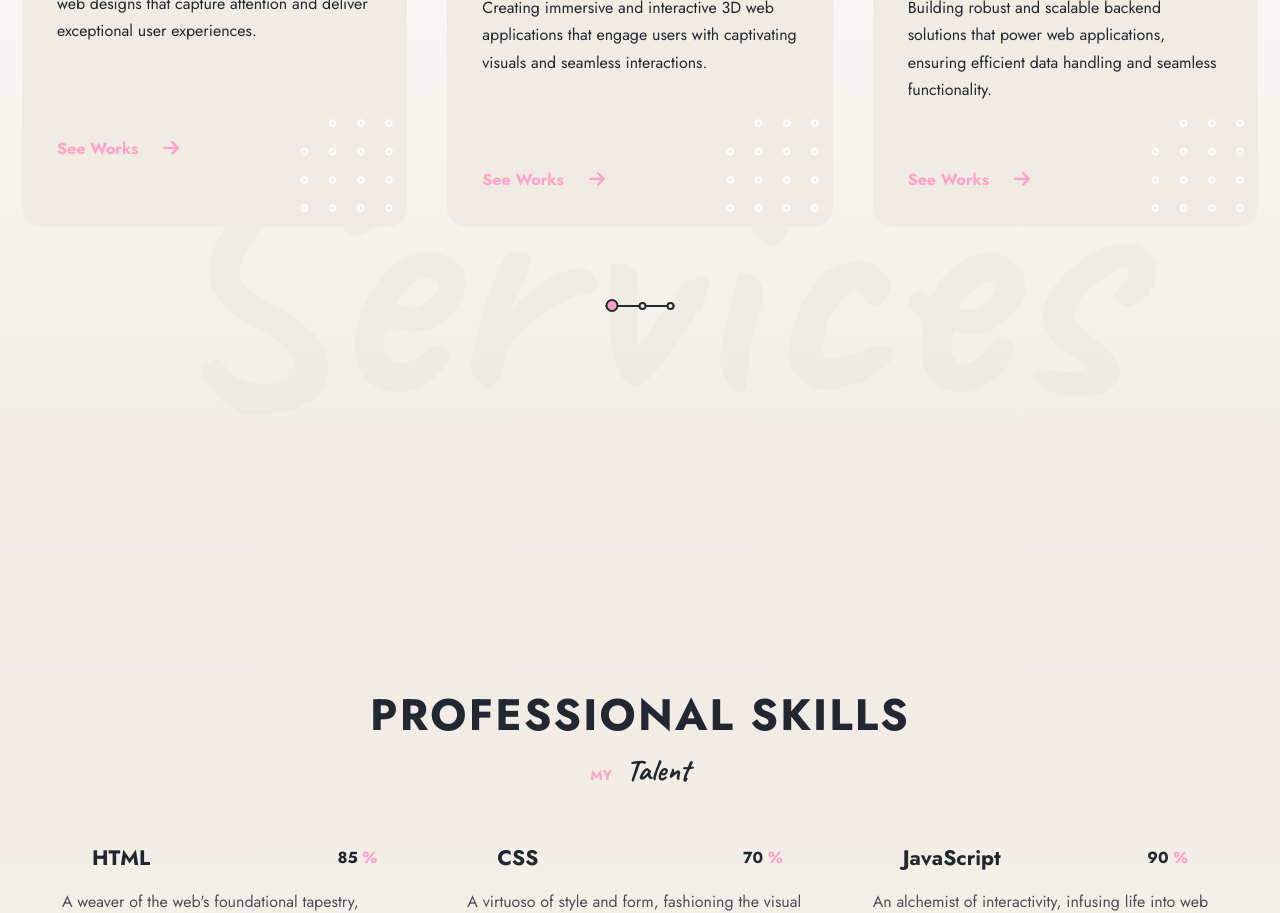
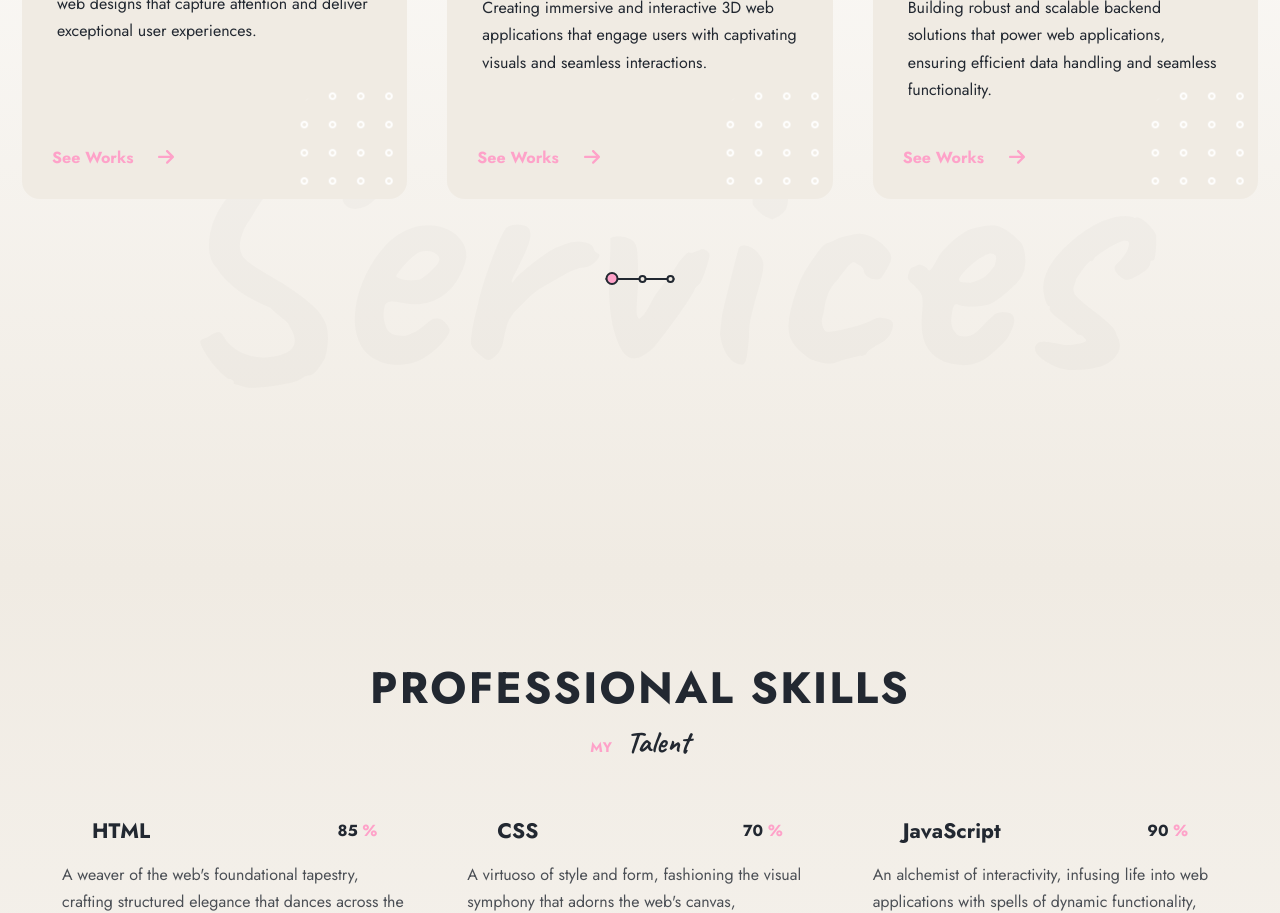
Before and after one commit to pronoia9/lumirise, a React (Vite) app: page / in a window 1280 px wide. Shown: the part 1400-2313 px from the top of the page. Built offline with nearby package versions, Linux system fonts and the light colour scheme.

Commit message:
change link to absolute position

```diff
--- a/src/components/Card.jsx
+++ b/src/components/Card.jsx
@@ -84,7 +84,9 @@ const CardDescription = styled.div`
 `;
 
 const CardLink = styled.a`
-  position: relative;
+  position: absolute;
+  left: 30px;
+  bottom: 30px;
   height: 1.375rem;
   display: inline-block;
   vertical-align: top;
```
